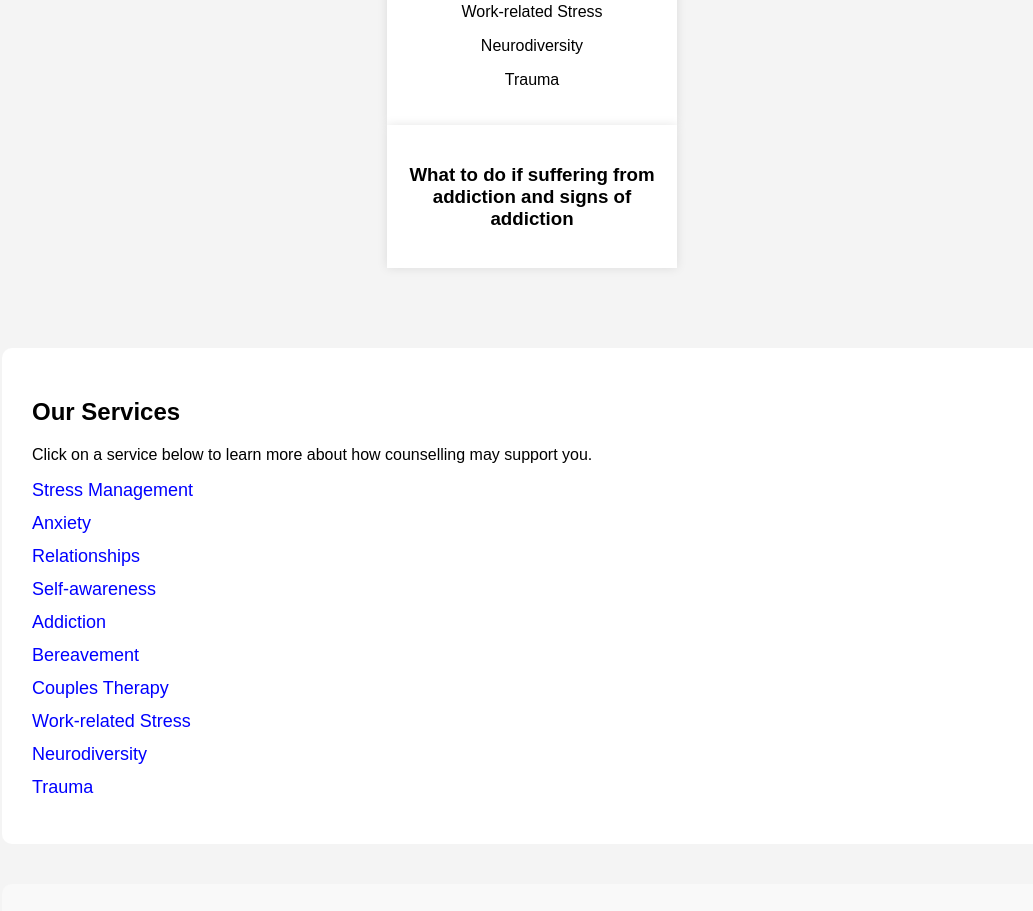
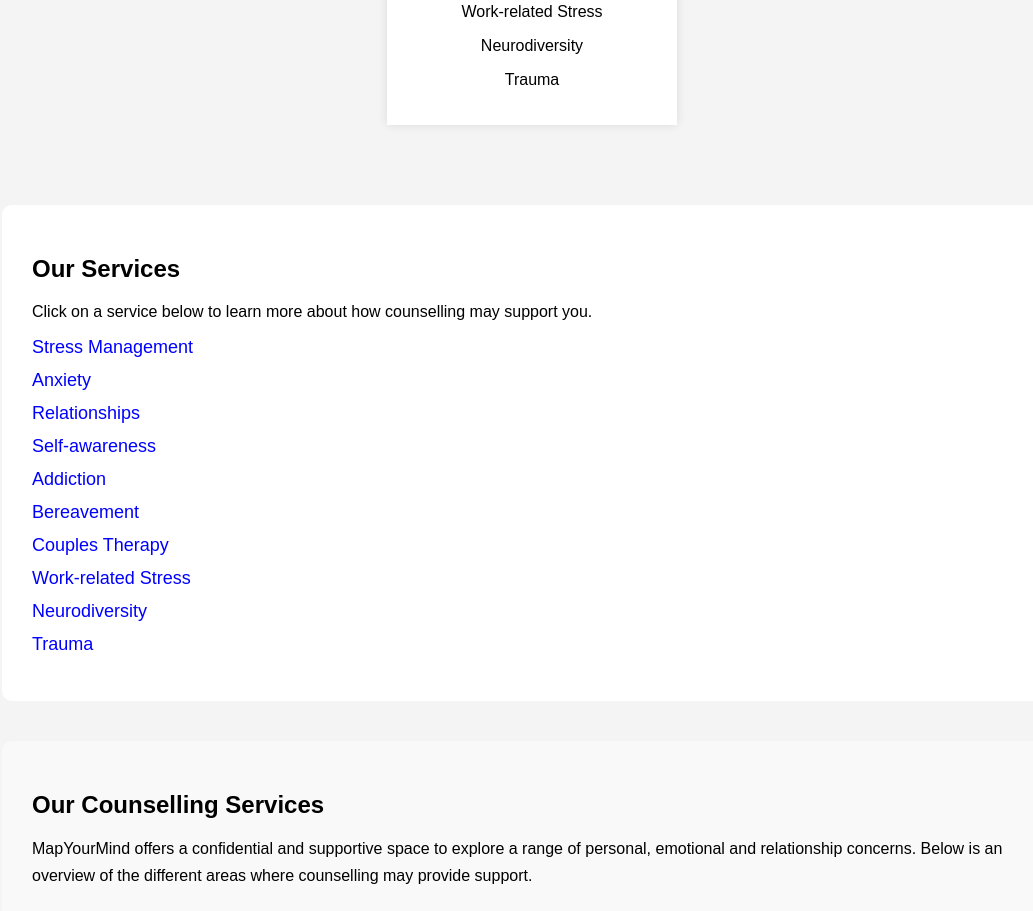
Before and after one commit to DevikaT1234/Map-Your-Mind-website, a plain HTML site: page index.html in a window 1280 px wide. Shown: the part 1695-2606 px from the top of the page, without its empty margins (108-1141 px from the left). Drawn offline with Linux system fonts and the light colour scheme.

Commit message:
Update website services

```diff
--- a/index.html
+++ b/index.html
@@ -208,7 +208,6 @@
 
 </header>
 
-
 <section class="logo-section">
 
     <img
@@ -224,7 +223,6 @@
     >
 
 </section>
-
 
 <!-- NAVIGATION -->
 
@@ -283,7 +281,6 @@
     </ul>
 
 </nav>
-
 
 <!-- HERO -->
 
@@ -348,7 +345,6 @@
 
 </section>
 
-
 <!-- NEWS -->
 
 <section id="news" class="section">
@@ -376,20 +372,7 @@
 
     </div>
 
-    <div class="cards">
-
-        <div class="card">
-
-            <h3>
-                What to do if suffering from addiction and signs of addiction
-            </h3>
-
-        </div>
-
-    </div>
-
 </section>
-
 
 <!-- CLICKABLE SERVICE LINKS -->
 
@@ -448,7 +431,6 @@
 
 </section>
 
-
 <!-- ====================================================== -->
 <!-- SERVICE INFORMATION -->
 <!-- ====================================================== -->
@@ -489,7 +471,6 @@
 
         </article>
 
-
         <!-- ANXIETY -->
 
         <article id="anxiety" class="info-card">
@@ -515,7 +496,6 @@
 
         </article>
 
-
         <!-- RELATIONSHIPS -->
 
         <article id="relationships" class="info-card">
@@ -540,8 +520,7 @@
 
         </article>
 
-
-        <!-- SELF AWARENESS -->
+        <!-- SELF-AWARENESS -->
 
         <article id="self-awareness" class="info-card">
 
@@ -564,7 +543,6 @@
             </a>
 
         </article>
-
 
         <!-- ADDICTION -->
 
@@ -591,7 +569,6 @@
 
         </article>
 
-
         <!-- BEREAVEMENT -->
 
         <article id="bereavement" class="info-card">
@@ -615,7 +592,6 @@
             </a>
 
         </article>
-
 
         <!-- COUPLES THERAPY -->
 
@@ -641,8 +617,7 @@
 
         </article>
 
-
-        <!-- WORK RELATED STRESS -->
+        <!-- WORK-RELATED STRESS -->
 
         <article id="work-related-stress" class="info-card">
 
@@ -664,7 +639,6 @@
             </a>
 
         </article>
-
 
         <!-- NEURODIVERSITY -->
 
@@ -688,7 +662,6 @@
             </a>
 
         </article>
-
 
         <!-- TRAUMA -->
 
@@ -716,7 +689,6 @@
     </div>
 
 </section>
-
 
 <!-- LIVE CHAT -->
 
@@ -748,7 +720,6 @@
 
 </section>
 
-
 <!-- TESTIMONIALS -->
 
 <section id="testimonials" class="section dark">
@@ -771,7 +742,6 @@
     </div>
 
 </section>
-
 
 <!-- CONTACT US -->
 
@@ -809,7 +779,6 @@
 
 </section>
 
-
 <!-- HOW COUNSELLING CAN HELP -->
 
 <section id="how-counselling-helps" class="extra-section">
@@ -827,7 +796,6 @@
 
     </div>
 
-
     <div class="info-card">
 
         <h3>Managing stress and anxiety</h3>
@@ -839,7 +807,6 @@
 
     </div>
 
-
     <div class="info-card">
 
         <h3>Relationships</h3>
@@ -850,7 +817,6 @@
         </p>
 
     </div>
-
 
     <div class="info-card">
 
@@ -864,7 +830,6 @@
     </div>
 
 </section>
-
 
 <!-- HOW IT WORKS -->
 
@@ -889,7 +854,6 @@
 
         </div>
 
-
         <div class="step-card">
 
             <div class="step-number">
@@ -904,7 +868,6 @@
             </p>
 
         </div>
-
 
         <div class="step-card">
 
@@ -925,7 +888,6 @@
 
 </section>
 
-
 <!-- AREAS OF SUPPORT -->
 
 <section id="areas-of-support" class="extra-section">
@@ -938,7 +900,6 @@
     </p>
 
 </section>
-
 
 <!-- FAQ -->
 
@@ -962,7 +923,6 @@
 
     </div>
 
-
     <div class="info-card">
 
         <h3 class="faq-question">
@@ -981,7 +941,6 @@
 
     </div>
 
-
     <div class="info-card">
 
         <h3 class="faq-question">
@@ -998,7 +957,6 @@
 
     </div>
 
-
     <div class="info-card">
 
         <h3 class="faq-question">
@@ -1014,7 +972,6 @@
         </div>
 
     </div>
-
 
     <div class="info-card">
 
@@ -1036,7 +993,6 @@
     </div>
 
 </section>
-
 
 <!-- EMERGENCY SUPPORT -->
 
@@ -1060,7 +1016,6 @@
     </p>
 
 </section>
-
 
 <!-- READY TO TALK -->
 
@@ -1086,7 +1041,6 @@
     </a>
 
 </section>
-
 
 <!-- HELPFUL INFORMATION -->
 
@@ -1130,7 +1084,6 @@
 
 </section>
 
-
 <!-- PRIVACY -->
 
 <section id="privacy" class="extra-section">
@@ -1150,7 +1103,6 @@
     </p>
 
 </section>
-
 
 <!-- QUICK LINKS -->
 
@@ -1214,7 +1166,6 @@
 
 </section>
 
-
 <!-- BACK TO TOP -->
 
 <button
@@ -1223,7 +1174,6 @@
 >
     Back to Top
 </button>
-
 
 <!-- LIVE CHAT FUNCTIONALITY -->
 
@@ -1237,7 +1187,6 @@
 
     const chatMessages =
         document.querySelector('.chat-messages');
-
 
     if (chatInput && chatButton && chatMessages) {
 
@@ -1270,11 +1219,9 @@
                 chatMessages.appendChild(
                     response
                 );
-
             }
 
         });
-
 
         chatInput.addEventListener(
             'keypress',
@@ -1290,7 +1237,6 @@
         );
 
     }
-
 
     /* SMOOTH SCROLLING */
 
@@ -1324,7 +1270,6 @@
 
 </script>
 
-
 <footer>
 
     <p>
@@ -1333,6 +1278,5 @@
 
 </footer>
 
-
 </body>
 </html>
```
